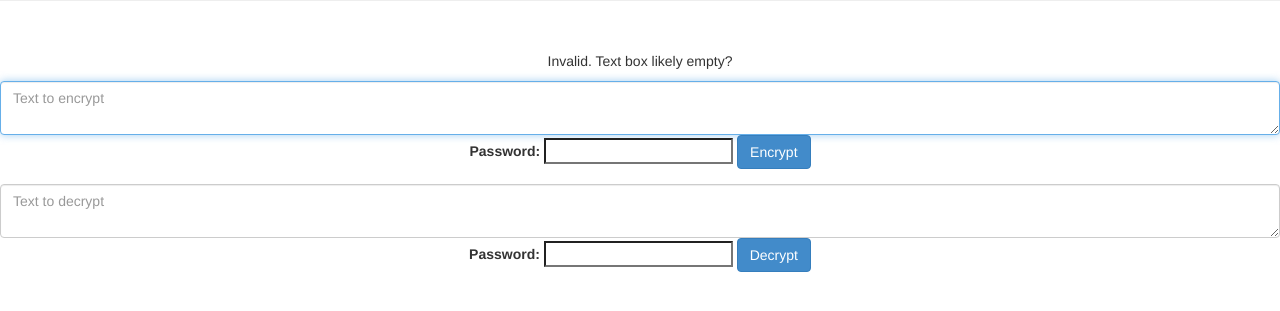
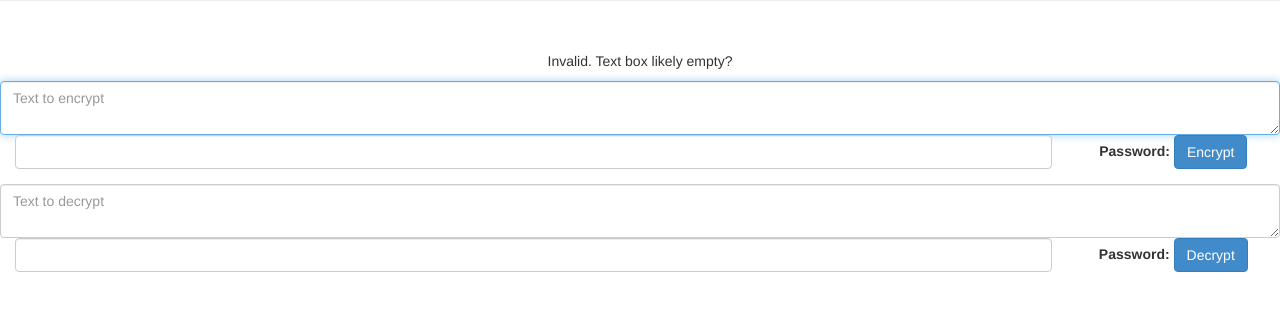
Before and after one commit to doubledave/obfuscator-php, a PHP site: page / in a window 1280 px wide. Shown: the part 227-538 px from the top of the page. Run offline with PHP 8.4, Linux system fonts and the light colour scheme; some libraries are stand-ins or nearby versions.

Commit message:
Finishing up some forgotten styling

```diff
--- a/index.php
+++ b/index.php
@@ -79,7 +79,9 @@ if (!$invalid)
 			<div class="form-group">
 			<textarea class="form-control" id="encrypt" name="encrypt" placeholder="Text to encrypt"><?php echo $decrypted; ?></textarea>
 			<label for="password">Password:</label>
-			<input type="password" id="password" name="password" value="<?php echo $password; ?>">
+			<div class="col-lg-10">
+			<input type="password" class="form-control" id="password" name="password" value="<?php echo $password; ?>">
+			</div>
 			<button type="submit" class="btn btn-primary">Encrypt</button>
 			</div>
 		</form>
@@ -87,7 +89,9 @@ if (!$invalid)
 			<div class="form-group">
 			<textarea class="form-control" id="decrypt" name="decrypt" placeholder="Text to decrypt"><?php echo $encrypted; ?></textarea>
 			<label for="password">Password:</label>
-			<input type="password" id="password" name="password" value="<?php echo $password; ?>">
+			<div class="col-lg-10">
+			<input type="password" class="form-control" id="password" name="password" value="<?php echo $password; ?>">
+			</div>
 			<button type="submit" class="btn btn-primary">Decrypt</button>
 			</div>
 		</form>
```
